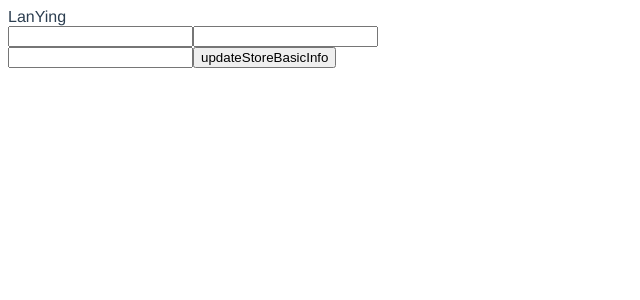
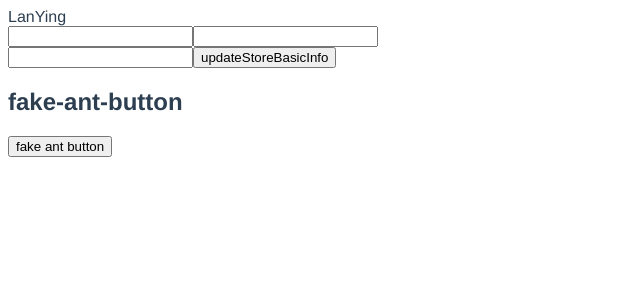
Before and after one commit to LahmYing/vue-project-structure, a Vue app: page / in a window 1280 px wide. Shown: the top 300 px of the page, without its empty margins (0-640 px from the left). Built offline with nearby package versions, Linux system fonts and the light colour scheme.

Commit message:
feat: fake ant component - button

```diff
--- /dev/null
+++ b/src/components/fake_ant/button/button.vue
@@ -0,0 +1,47 @@
+<template>
+  <button :class="classes">
+    <slot></slot>
+  </button>
+</template>
+
+<script>
+export default {
+  props: {
+    type: String,
+    shape: {
+      validator (value) {
+        return ['circle', 'circle-outline', 'round'].indexOf(value) !== -1
+      },
+      default: 'round'
+    },
+    size: {
+      validator (value) {
+        return ['small', 'large', 'default'].indexOf(value) !== -1
+      },
+      default: 'default'
+    },
+    loading: Boolean,
+    disabled: Boolean,
+  },
+  data () {
+    return {
+      prefixCls: 'f',
+      classes: {}
+    }
+  },
+  // 用 created 不用 mounted
+  created () {
+    const { type, shape, size, loading, disabled } = this.$props
+    this.classes = {
+      [`${this.prefixCls}-${type}`]: true,
+      [`${this.prefixCls}-${shape}`]: true,
+      [`${this.prefixCls}-${size}`]: true,
+      [`${this.prefixCls}-loading`]: loading,
+      [`${this.prefixCls}-disabled`]: disabled,
+    }
+  }
+}
+</script>
+
+<style>
+</style>
--- a/src/views/About.vue
+++ b/src/views/About.vue
@@ -19,6 +19,17 @@
       <input type="text" v-model="store_basic_info.desc" />
       <button @click="updateStoreBasicInfo">updateStoreBasicInfo</button>
     </div>
+
+    <div>
+      <h2>fake-ant-button</h2>
+      <f-button
+        type="warn"
+        shape="circle"
+        size="small"
+        :loading="true"
+        :disabled="true"
+      >fake ant button</f-button>
+    </div>
   </div>
 </template>
 
@@ -36,6 +47,7 @@ export default {
   components: {
     'a-layout': () => import('../components/slot_example/a/layout'),
     'current-user': () => import('../components/slot_example/b/current_user'),
+    'f-button': () => import('../components/fake_ant/button/button'),
   },
   methods: {
     updateStoreBasicInfo () {
```
